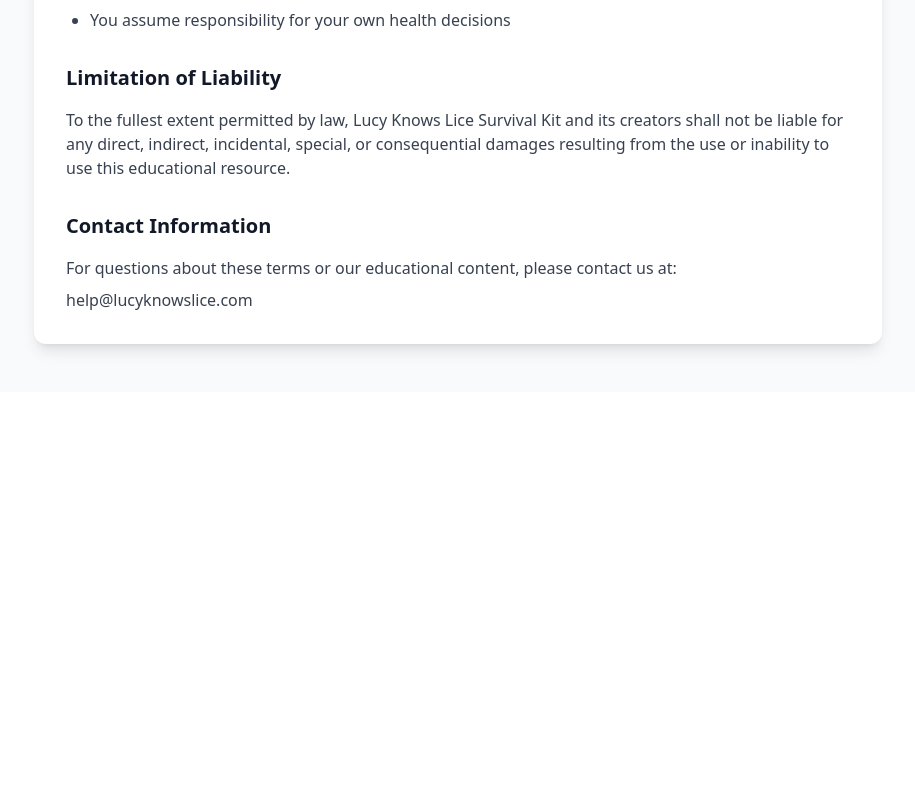
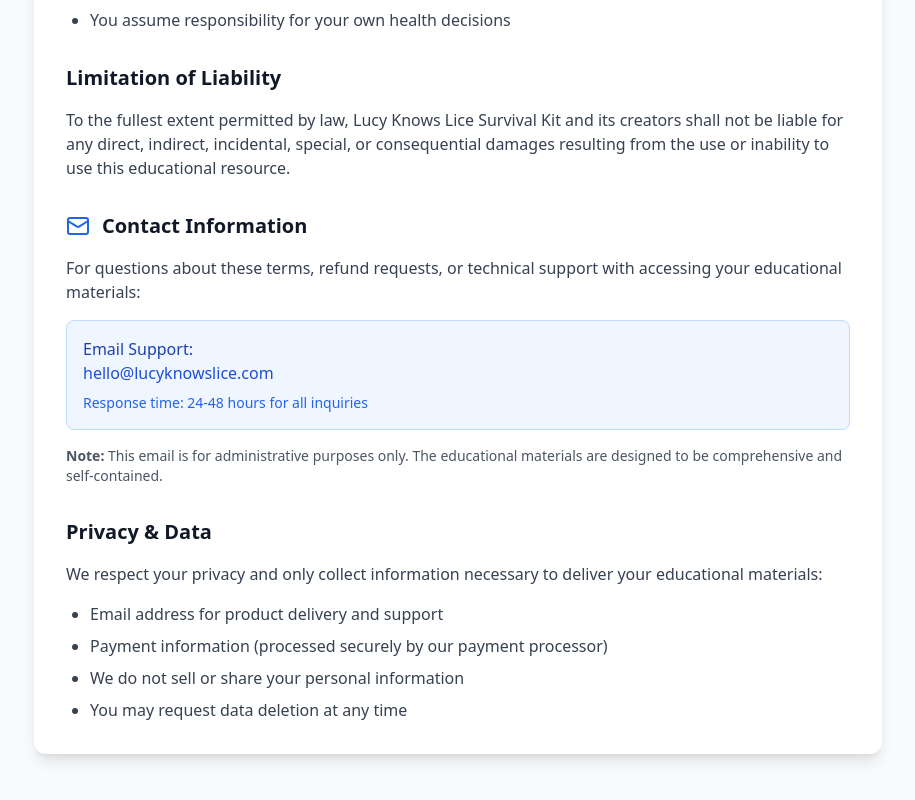
Before and after one commit to tmfudge/-new-lucy-knows-lice-62125, a React (Vite) app: page /terms in a window 1280 px wide. Shown: the part 1118-1918 px from the top of the page, without its empty margins (182-1097 px from the left). Before the commit the page ends 1510 px from the top, so only its background shows below. Built offline with nearby package versions, Linux system fonts and the light colour scheme.

Commit message:
Remove questions section and streamline for single action

```diff
--- a/src/components/FAQ.tsx
+++ b/src/components/FAQ.tsx
@@ -1,5 +1,5 @@
 import React, { useState } from 'react';
-import { ChevronDown, ChevronUp, HelpCircle, Mail } from 'lucide-react';
+import { ChevronDown, ChevronUp, HelpCircle } from 'lucide-react';
 
 const FAQ: React.FC = () => {
   const [openFAQ, setOpenFAQ] = useState<number | null>(0);
@@ -99,22 +99,6 @@ const FAQ: React.FC = () => {
             </div>
           ))}
         </div>
-
-        {/* Still Have Questions */}
-        <div className="mt-12 bg-blue-50 border border-blue-200 rounded-3xl p-8 text-center">
-          <h3 className="text-2xl font-bold text-blue-800 mb-4">
-            Still Have Questions?
-          </h3>
-          <p className="text-blue-700 mb-6">
-            The survival kit is designed to be comprehensive and answer every question you might have. For additional support, you can reach out via email.
-          </p>
-          <div className="bg-white p-6 rounded-2xl border border-blue-200 max-w-md mx-auto">
-            <Mail className="w-8 h-8 text-blue-600 mx-auto mb-3" />
-            <h4 className="font-bold text-blue-800 mb-2">Email Support</h4>
-            <p className="text-blue-700 text-sm mb-4">Get detailed answers to your specific situation</p>
-            <p className="text-blue-600 font-medium">help@lucyknowslice.com</p>
-          </div>
-        </div>
       </div>
     </section>
   );
--- a/src/pages/Terms.tsx
+++ b/src/pages/Terms.tsx
@@ -1,5 +1,5 @@
 import React from 'react';
-import { ArrowLeft, FileText, Shield, AlertTriangle } from 'lucide-react';
+import { ArrowLeft, FileText, Shield, AlertTriangle, Mail } from 'lucide-react';
 import { Link } from 'react-router-dom';
 
 const Terms: React.FC = () => {
@@ -103,12 +103,41 @@ const Terms: React.FC = () => {
 
           {/* Contact Information */}
           <section>
-            <h2 className="text-xl font-bold text-gray-900 mb-4">Contact Information</h2>
-            <div className="text-gray-700">
+            <div className="flex items-center mb-4">
+              <Mail className="w-6 h-6 text-blue-600 mr-3" />
+              <h2 className="text-xl font-bold text-gray-900">Contact Information</h2>
+            </div>
+            <div className="text-gray-700 space-y-4">
               <p>
-                For questions about these terms or our educational content, please contact us at:
+                For questions about these terms, refund requests, or technical support with accessing your educational materials:
               </p>
-              <p className="mt-2 font-medium">help@lucyknowslice.com</p>
+              <div className="bg-blue-50 border border-blue-200 rounded-lg p-4">
+                <p className="font-medium text-blue-800">Email Support:</p>
+                <p className="text-blue-700">hello@lucyknowslice.com</p>
+                <p className="text-sm text-blue-600 mt-2">
+                  Response time: 24-48 hours for all inquiries
+                </p>
+              </div>
+              <p className="text-sm text-gray-600">
+                <strong>Note:</strong> This email is for administrative purposes only.
+                The educational materials are designed to be comprehensive and self-contained.
+              </p>
+            </div>
+          </section>
+
+          {/* Privacy Notice */}
+          <section>
+            <h2 className="text-xl font-bold text-gray-900 mb-4">Privacy & Data</h2>
+            <div className="text-gray-700 space-y-4">
+              <p>
+                We respect your privacy and only collect information necessary to deliver your educational materials:
+              </p>
+              <ul className="list-disc pl-6 space-y-2">
+                <li>Email address for product delivery and support</li>
+                <li>Payment information (processed securely by our payment processor)</li>
+                <li>We do not sell or share your personal information</li>
+                <li>You may request data deletion at any time</li>
+              </ul>
             </div>
           </section>
         </div>
```
